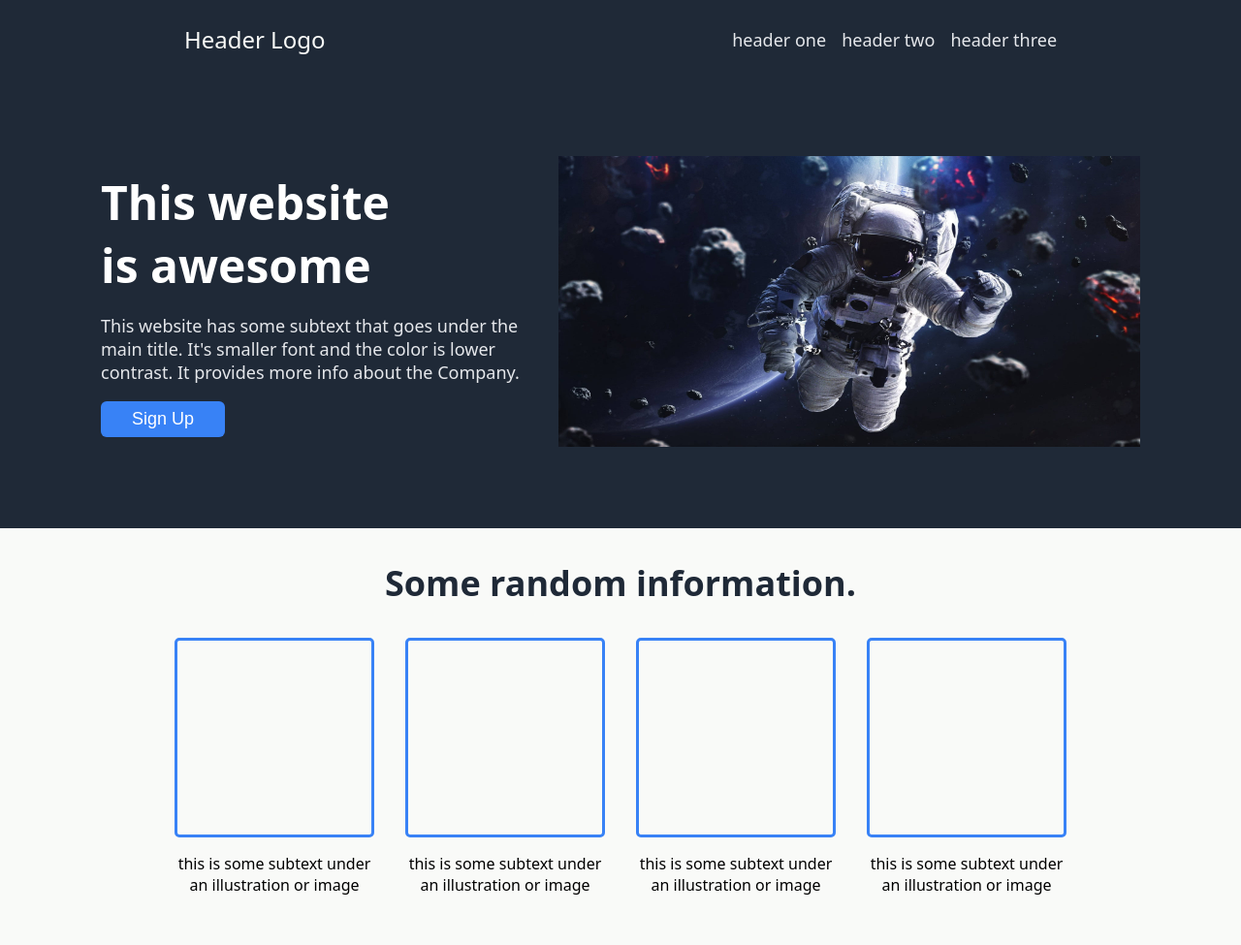
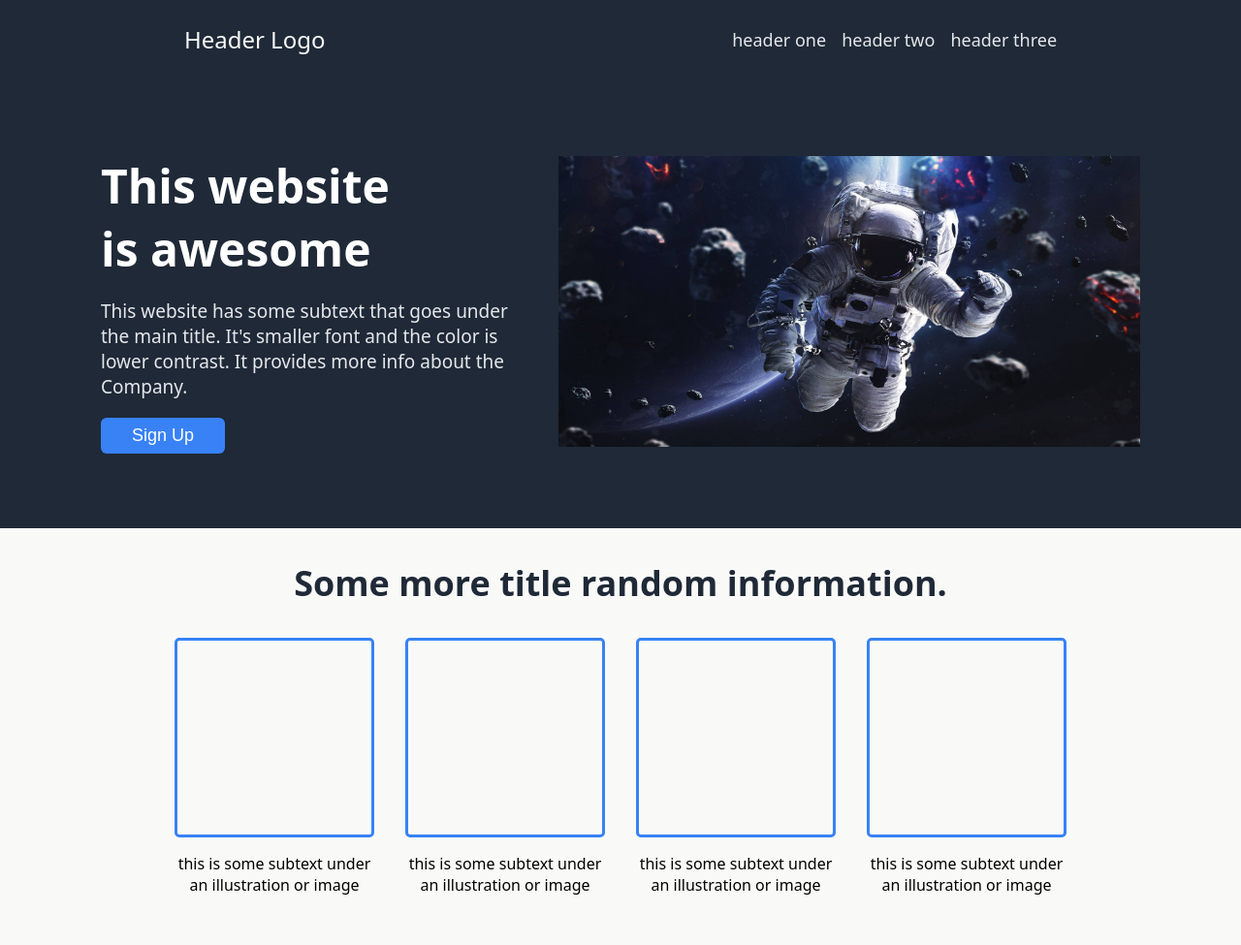
Before and after one commit to JimmieKaba19/Landing-page, a plain HTML site: page index.html in a window 1280 px wide. Shown: the top 975 px of the page at 97% size. Drawn offline with Linux system fonts and the light colour scheme.

Commit message:
HTML and CSS edits
Editing the sub title in the index.html page

```diff
--- a/index.html
+++ b/index.html
@@ -39,7 +39,7 @@
         </div>
         <div class="sub-main-container">
             <div class="sub-title">
-                Some random information.
+                Some more title random information.
             </div>
             <div class="random-containers">
                 <div class="random-content">
--- a/style.css
+++ b/style.css
@@ -56,7 +56,7 @@ a{
 
 .main-subtext {
     color: #e5e7eb;
-    font-size: 18px;
+    font-size: 19px;
     width: 440px;
 
 }
```
